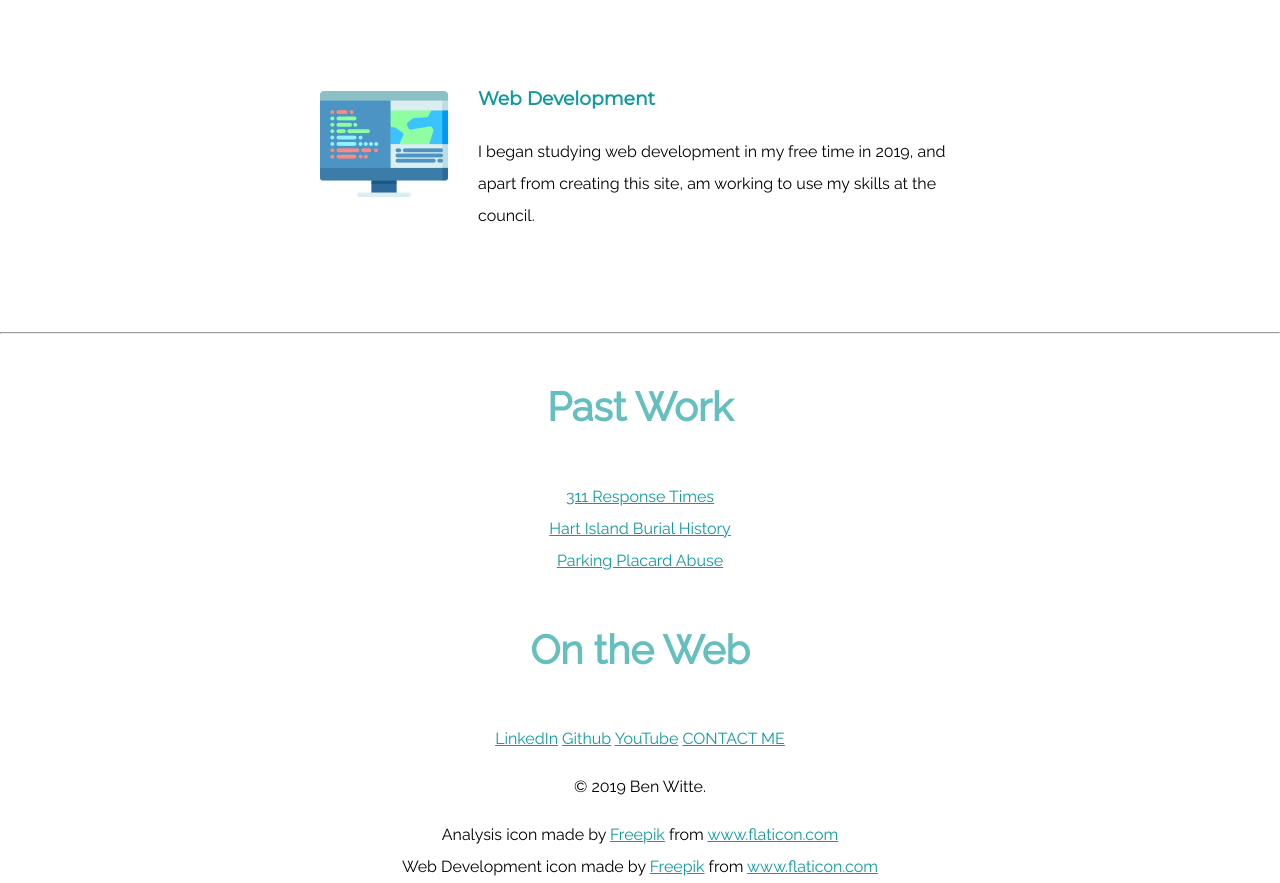
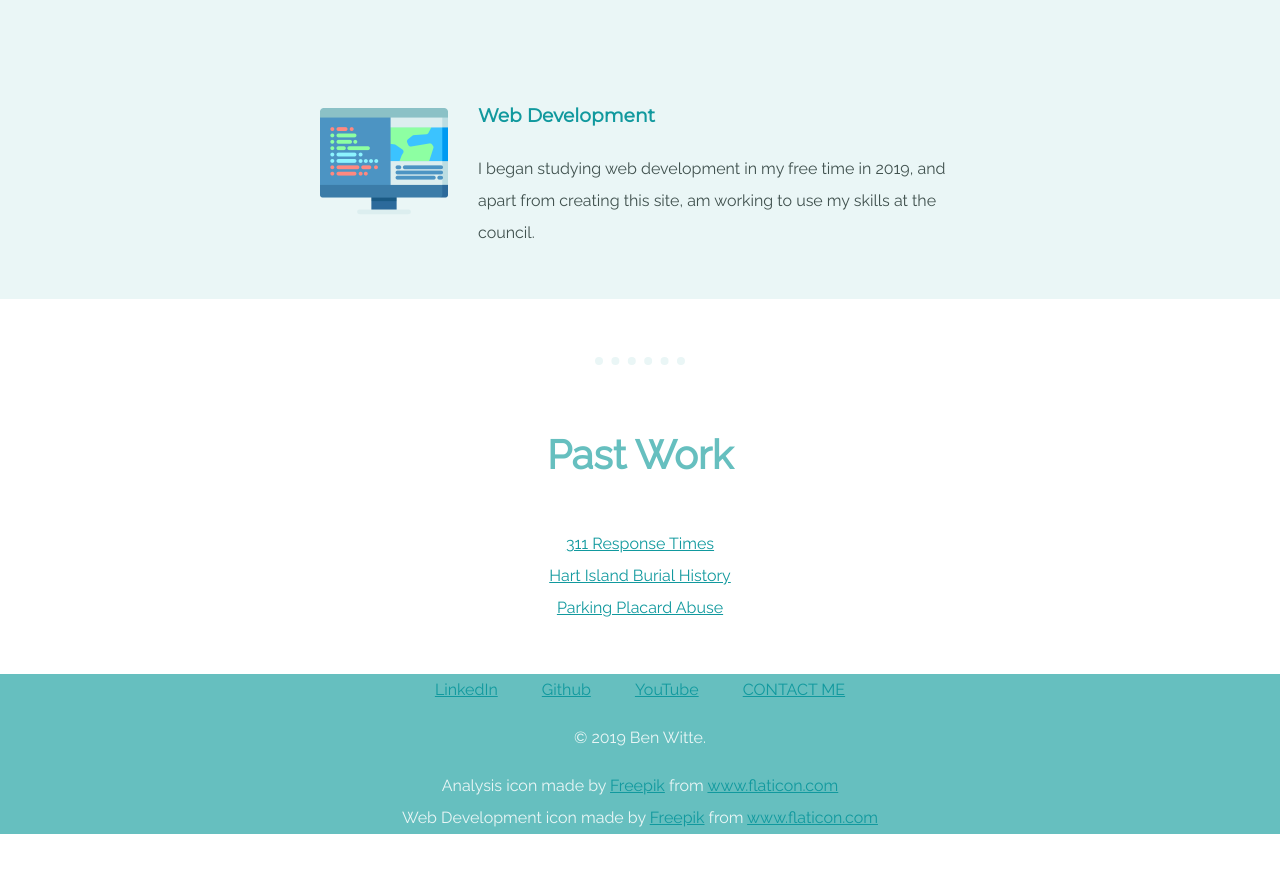
Before and after one commit to benwitte/css_personal_web, a plain HTML site: page index.html in a window 1280 px wide. Shown: the part 1800-2683 px from the top of the page. After the commit the page ends 2649 px from the top, so only its background shows below. Drawn offline with Linux system fonts and the light colour scheme.

Commit message:
more css updates

```diff
--- a/css/style.css
+++ b/css/style.css
@@ -12,7 +12,7 @@ div {
 h1 {
   color: #66BFBF;
   font-size: 5.625rem;
-  margin-top: 50px ;
+  margin-top: 50px;
   margin-bottom: 10px;
   font-family: 'Sacramento', cursive;
 }
@@ -32,44 +32,62 @@ a {
   color: #11999E;
 }
 
-/*classes*/
-
-.skill-row {
-  width: 50%;
-  margin: 100px auto;
-  text-align: left;
-  line-height: 2;
+hr {
+  width: 7%;
+  color: #EAF6F6;
+  border-style: dotted none none none;
+  border-width: 8px;
 }
 
+/*classes*/
 .top-container {
   background-color: #e4f9f5;
   position: relative;
   padding-top: 100px;
 }
 
-.middle-container {
-
-}
-
-.bottom-container {
-
+.top-cloud {
+  position: absolute;
+  right: 300px;
+  top: 75px;
 }
 
 .bottom-cloud {
   position: absolute;
-  left: 300px;
-  top: 350px;
+  left: 275px;
+  top: 450px;
 }
 
-.top-cloud {
-  position: absolute;
-  right: 375px;
-  top: 75px;
+/* MIDDLE CONTAINER AND CONTENTS */
+.middle-container {
+  color: #40514E;
+}
+
+.skills {
+  background-color: #EAF6F6;
+  display: inline-block;
+  margin: 50px auto;
+  /* set display to inline-block to have it extend below the images
+  in the skill-row */
+}
+
+.skill-row {
+  width: 50%;
+  margin: 100px auto 50px auto;
+  text-align: left;
+  line-height: 2;
+  /* added 50px at bottom margin because it affects
+  the lenght of the skills div*/
+}
+
+.about-me {
+  width: 40%;
+  margin: 0 auto 50px auto;
 }
 
 .face {
-  width:18%;
-  height:18%;
+  width: 18%;
+  height: 18%;
   border-radius: 80%;
 }
 
@@ -88,3 +106,22 @@ a {
 .wbda {
   font-weight: normal;
 }
+
+/* BOTTOM CONTAINER AND CONTENTS */
+.bottom-container {
+  margin: 40px auto 15px auto;
+  background-color: #66BFBF;
+}
+
+.footer-link {
+  color: #11999E;
+  padding: 20px;
+}
+
+.credit {
+  color: #EAF6F6;
+}
+
+.past-work {
+  margin: 50px auto;
+}
--- a/index.html
+++ b/index.html
@@ -12,18 +12,19 @@
 <body>
   <div class="top-container">
     <img class="top-cloud" src="images/cloud.png" alt="cloud-img">
-    <h2>Hello, world</h2>
     <h1>I'm Ben Witte</h1>
     <h3 class="wbda">a web developer & data analyst</p>
     <img class="bottom-cloud" src="images/cloud.png" alt="cloud-img">
     <img class="mountain" src="images/mountain.png" alt="mountain-img">
   </div>
 
+
+
   <div class="middle-container">
     <div class="profile">
       <img class='face' src="images/face.jpeg" alt="face">
       <h2>Hi There!</h2>
-      <p>I'm a Data Scientist and Web Developer based in New York City. I analyze and visualize data for New York City Council.</p>
+      <p class="about-me">I'm a Data Scientist and Web Developer based in New York City. I analyze and visualize data for New York City Council.</p>
     </div>
     <hr>
     <div class="skills">
@@ -40,7 +41,7 @@
       </div>
     </div>
     <hr>
-    <div class="contact-me">
+    <div class="past-work">
       <h2>Past Work</h2>
         <a href="https://council.nyc.gov/data/311-agency/">311 Response Times</a></li> <br>
         <a href="https://council.nyc.gov/data/hart-island/">Hart Island Burial History</a></li><br>
@@ -49,15 +50,16 @@
   </div>
 
 
+
+
   <div class="bottom-container">
-    <h2>On the Web</h2>
     <a class="footer-link" href="https://www.linkedin.com/in/benjamin-witte-66785a53/">LinkedIn</a>
     <a class="footer-link" href="https://github.com/benwitte">Github</a>
     <a class="footer-link" href="https://www.youtube.com/channel/UCHUa9JSTKL4qacYayOnLPCA?view_as=subscriber">YouTube</a>
     <a class="footer-link" href="mailto:wittebens@gmail.com">CONTACT ME</a>
-    <p>© 2019 Ben Witte.</p>
-    <div>Analysis icon made by <a href="https://www.flaticon.com/authors/freepik" title="Freepik">Freepik</a> from <a href="https://www.flaticon.com/"             title="Flaticon">www.flaticon.com</a></div>
-    <div>Web Development icon made by <a href="https://www.flaticon.com/authors/freepik" title="Freepik">Freepik</a> from <a href="https://www.flaticon.com/"             title="Flaticon">www.flaticon.com</a></div>
+    <p class="credit">© 2019 Ben Witte.</p>
+    <div class="credit">Analysis icon made by <a href="https://www.flaticon.com/authors/freepik" title="Freepik">Freepik</a> from <a href="https://www.flaticon.com/"             title="Flaticon">www.flaticon.com</a></div>
+    <div class="credit">Web Development icon made by <a href="https://www.flaticon.com/authors/freepik" title="Freepik">Freepik</a> from <a href="https://www.flaticon.com/"             title="Flaticon">www.flaticon.com</a></div>
 
   </div>
 
```
